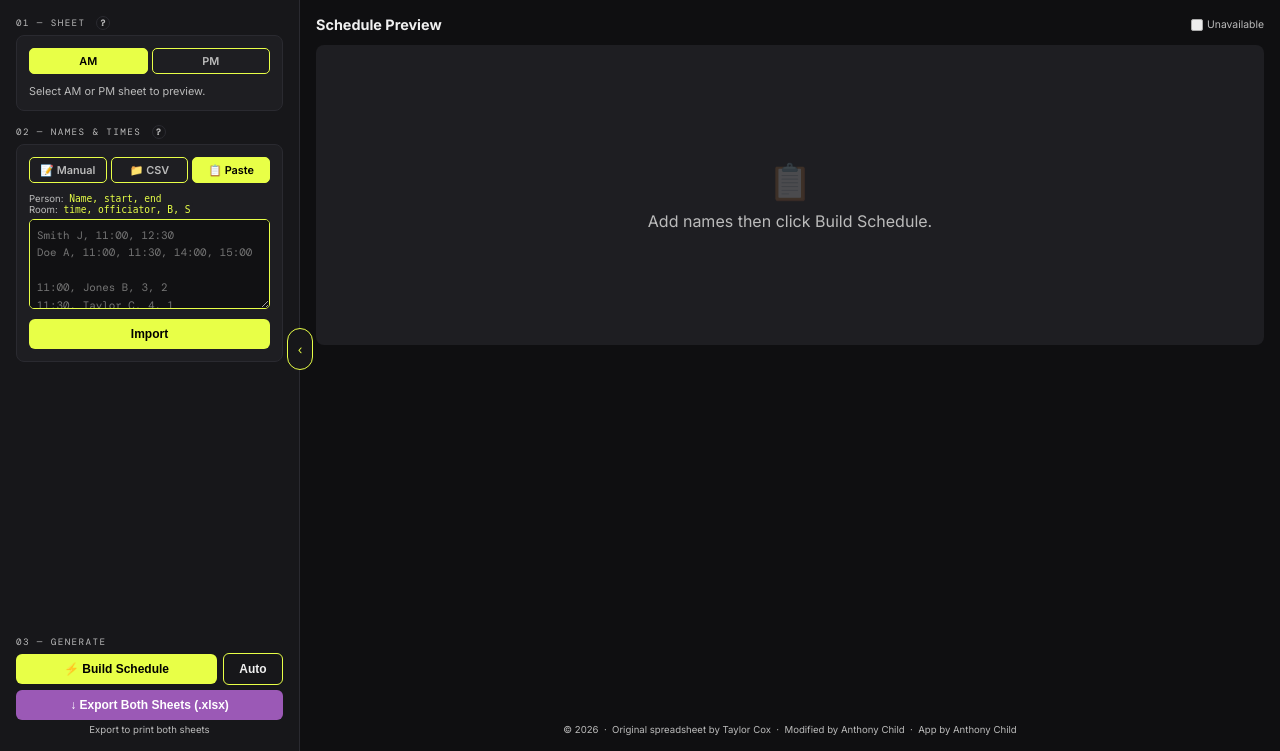
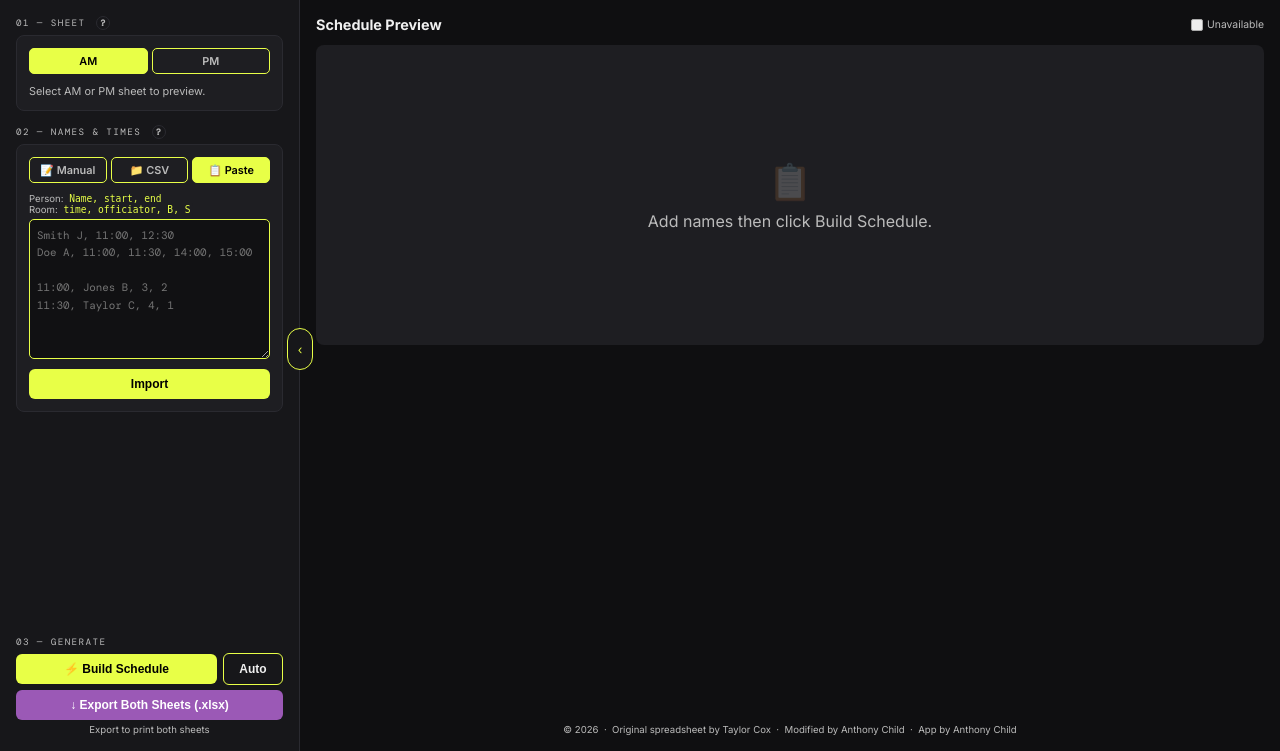
Before and after one commit to antwanchild/coordinator, a Flask app: page / in a window 1280 px wide. Shown: the part 51-802 px from the top of the page. Run offline with Flask 3, Linux system fonts and the light colour scheme.

Commit message:
style: increase paste textarea min-height to 140px

```diff
--- a/templates/index.html
+++ b/templates/index.html
@@ -613,7 +613,7 @@
       resize: vertical;
       outline: none;
       line-height: 1.6;
-      min-height: 90px;
+      min-height: 140px;
     }
 
     textarea:focus {
```
